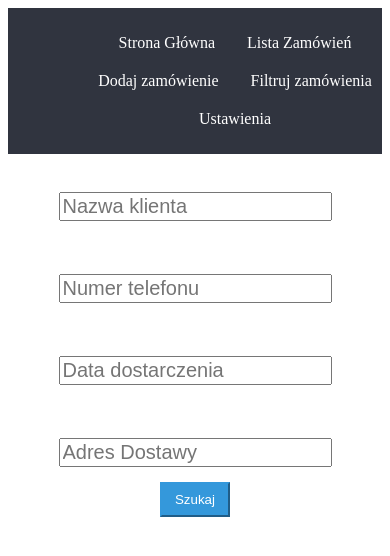
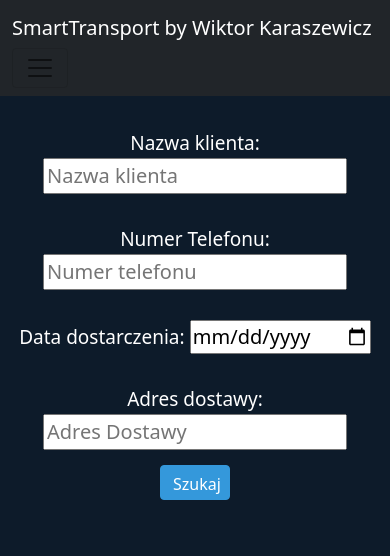
Before and after one commit to Wikkktor/TransportApp, a Django app: page /order/filter/ in a window 390 px wide. Shown: the top 556 px of the page. Run offline with Django 3.2, Linux system fonts and the light colour scheme; the visitor is signed in with stand-in values (Sample User, id 1); data that the repository does not hold is empty.

Commit message:
Filter view responsive

```diff
--- a/TransportApp/filters.py
+++ b/TransportApp/filters.py
@@ -13,7 +13,7 @@ class OrderFilter(django_filters.FilterSet):
                               widget=forms.NumberInput(attrs={'placeholder': 'Numer telefonu'})
                               )
     delivery_day = DateFilter(field_name='delivery_day', lookup_expr='icontains', label='Data dostarczenia',
-                              widget=forms.DateInput(attrs={'placeholder': 'Data dostarczenia'})
+                              widget=forms.DateInput(attrs={'placeholder': 'Data dostarczenia', 'type': 'date'})
                               )
     delivery_address = CharFilter(field_name='delivery_address', lookup_expr='icontains', label='Adres dostawy',
                                   widget=forms.TextInput(attrs={'placeholder': 'Adres Dostawy'}))
--- a/TransportApp/templates/order_filter.html
+++ b/TransportApp/templates/order_filter.html
@@ -1,37 +1,23 @@
+{% extends 'base.html' %}
 {% load static %}
-<!doctype html>
-<html lang="en">
-<head>
-    <meta charset="UTF-8">
-    <meta name="viewport"
-          content="width=device-width, user-scalable=no, initial-scale=1.0, maximum-scale=1.0, minimum-scale=1.0">
-    <meta http-equiv="X-UA-Compatible" content="ie=edge">
-    <link rel="stylesheet" href="/static/main.css">
-    <title>Transport App</title>
-</head>
-<body>
-<div class="mainMenu">
-    <ul>
-        <li><a href="{% url 'base' %}"> Strona Główna </a></li>
-        <li><a href="{% url 'order_list_view' %}">Lista Zamówień</a></li>
-        <li><a href="{% url 'order_add_view' %}"> Dodaj zamówienie </a></li>
-        <li><a href="{% url 'order_filter' %}"> Filtruj zamówienia </a></li>
-        <li><a href="{% url 'settings' %}"> Ustawienia </a></li>
-    </ul>
-</div>
-<div class="filter_view">
+{% block base %}
+<div class="filter_view" style="margin-top: 2vh;">
     <div class="filter_form">
         <form method="get">
             {{ filter.form.as_p }}
                 <br>
-            <button type="submit">Szukaj</button>
+            <button class='btn' type="submit">Szukaj</button>
         </form>
     </div>
-    <ul class="filter">
+ <div class="justify-content-md-center">
+      <ul class="list-inline mx-auto justify-content-center">
         {% for item in object_list %}
-            <a href="{{ item.get_absolute_url }}">
-                <li>{{ item }}</li>
+            <a style='text-decoration: none; color: black; font-size: large;' href="{{ item.get_absolute_url }}">
+                 <li style='background-color: #4ac1f7; margin-bottom: 1vh; padding: 2vh; min-width: 375px; max-width: 600px; margin-top: 1vh; '
+                            class="list-inline-item">{{ item }}</li>
             </a>
         {% endfor %}
     </ul>
 </div>
+ </div>
+{% endblock %}
```
